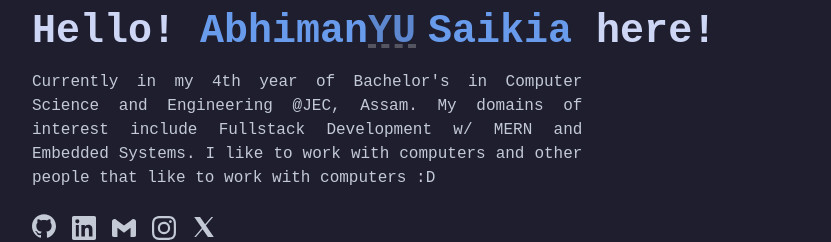
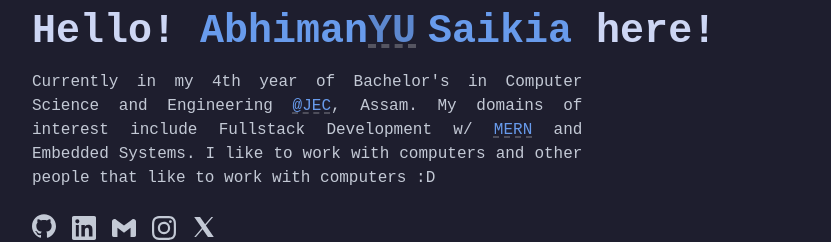
Before and after one commit to escursio675/Pfolio, a Next.js app in the folder pfolio/: page / in a window 1280 px wide. Shown: the part 126-368 px from the top of the page, without its empty margins (160-991 px from the left). Built offline with nearby package versions, Linux system fonts and the light colour scheme; no server answers.

Commit message:
feature: links added to intro paragraph

```diff
--- a/pfolio/app/page.tsx
+++ b/pfolio/app/page.tsx
@@ -1,4 +1,5 @@
 import NameReveal from "@/components/name-reveal"
+import Intro from "@/components/intro"
 import ExperienceAndEducation from "@/components/experience-and-education"
 import Socials from "@/components/socials"
 import Projects from "@/components/projects"
@@ -6,7 +7,6 @@ import Techstack from "@/components/techstack"
 import ToolBox from "@/components/tool-box"
 import Glance from "@/components/glance"
 
-import { intro } from "@/data/text"
 
 export default function Home(){
 
@@ -15,7 +15,7 @@ export default function Home(){
 
       <NameReveal />
 
-      <p className="xl:max-w-[43vw] max-w-full xl:mt-[1vh] text-[1rem]"> {intro}</p>
+      <Intro/>
 
       <Socials />
 
--- /dev/null
+++ b/pfolio/components/intro.tsx
@@ -0,0 +1,23 @@
+export default function Intro(){
+    return(
+        <p className="xl:max-w-[43vw] max-w-full xl:mt-[1vh] text-[1rem]">
+            Currently in my 4th year of Bachelor's in Computer Science and Engineering&nbsp;
+            <a href="https://jecassam.ac.in/" target="_blank" rel="noopener noreferrer"
+            className="underline decoration-dashed decoration-accent/30 underline-offset-3 text-[#689bec]
+            hover:text-black hover:bg-[#689bec] hover:decoration-accent/1 transition-all">
+                @JEC
+            </a>, Assam.
+
+            My domains of interest include Fullstack Development w/&nbsp;
+            <a href="https://www.mongodb.com/resources/languages/mern-stack" target="_blank" rel="noopener noreferrer"
+            className="underline decoration-dashed decoration-accent/30 underline-offset-3 text-[#689bec]
+            hover:text-black hover:bg-[#689bec] hover:decoration-accent/1 transition-all">
+                MERN
+            </a>&nbsp;and
+            Embedded Systems.
+
+            I like to work with computers and other people that like to work
+            with computers :D
+        </p>
+    )
+}
--- a/pfolio/data/text.ts
+++ /dev/null
@@ -1,2 +0,0 @@
-export const intro: string = `Currently in my 4th year of Bachelor's in Computer Science and Engineering
- @JEC, Assam. My domains of interest include Fullstack Development w/ MERN and Embedded Systems. I like to work with computers and other people that like to work with computers :D`
```
